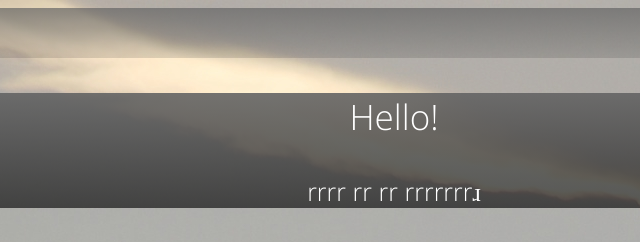
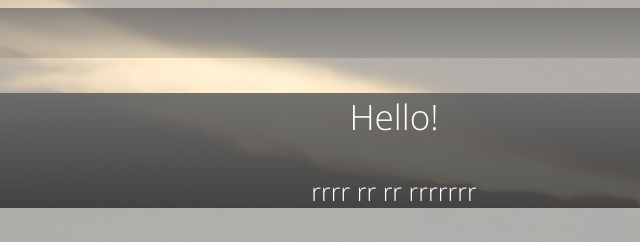
Before and after one commit to mhernandez315/mhernandez315.github.io, a plain HTML site: page my_website/index.html in a window 1280 px wide. Shown: the top 242 px of the page, 246-886 px from the left. Drawn offline with Linux system fonts and the light colour scheme.

Commit message:
Change home page

```diff
--- a/my_website/index.html
+++ b/my_website/index.html
@@ -24,7 +24,7 @@
 	</div>
 	<div class="contentbox">
 		<p class="titlep">Hello!</p>
-		<p class="descp">rrrr rr rr rrrrrrrɹ</p>
+		<p class="descp">rrrr rr rr rrrrrrr</p>
 	</div>
   </body>
 </html>
```
